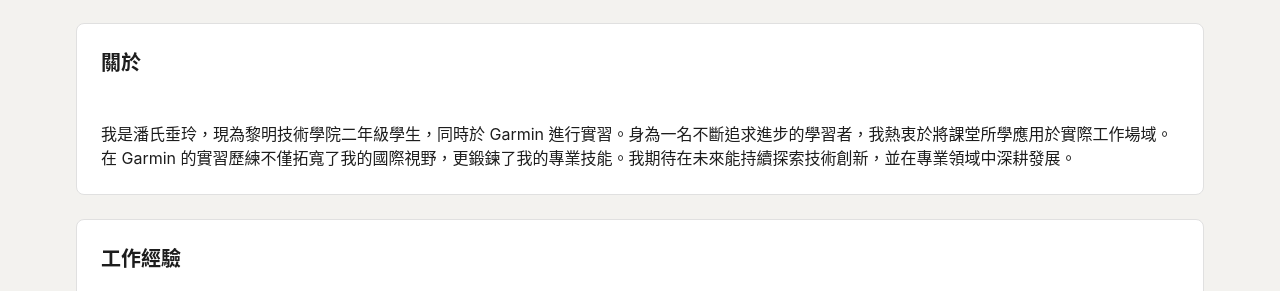
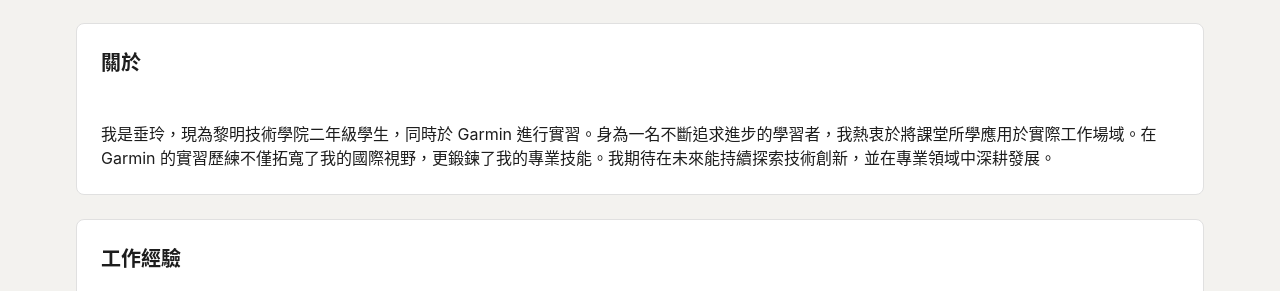
Before and after one commit to phanthuthuylinh04-boop/thuylinh, a plain HTML site: page index.html in a window 1280 px wide. Shown: the part 456-747 px from the top of the page. Drawn offline with Linux system fonts and the light colour scheme.

Commit message:
Update index.html

```diff
--- a/index.html
+++ b/index.html
@@ -241,7 +241,7 @@
         <section id="about">
             <h2 class="section-title">關於</h2>
             <div class="about-text">
-                我是潘氏垂玲，現為黎明技術學院二年級學生，同時於 Garmin 進行實習。身為一名不斷追求進步的學習者，我熱衷於將課堂所學應用於實際工作場域。在 Garmin 的實習歷練不僅拓寬了我的國際視野，更鍛鍊了我的專業技能。我期待在未來能持續探索技術創新，並在專業領域中深耕發展。
+                我是垂玲，現為黎明技術學院二年級學生，同時於 Garmin 進行實習。身為一名不斷追求進步的學習者，我熱衷於將課堂所學應用於實際工作場域。在 Garmin 的實習歷練不僅拓寬了我的國際視野，更鍛鍊了我的專業技能。我期待在未來能持續探索技術創新，並在專業領域中深耕發展。
             </div>
         </section>
 
```
